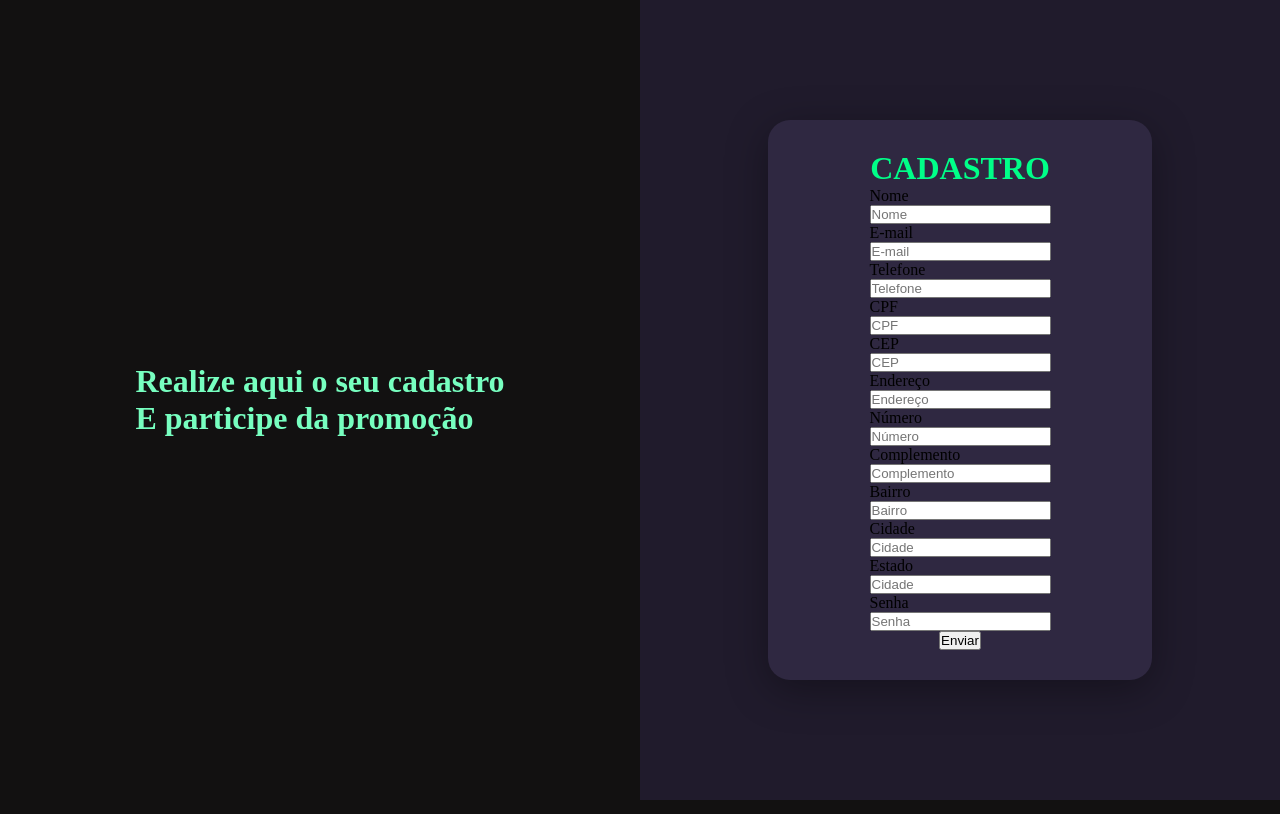
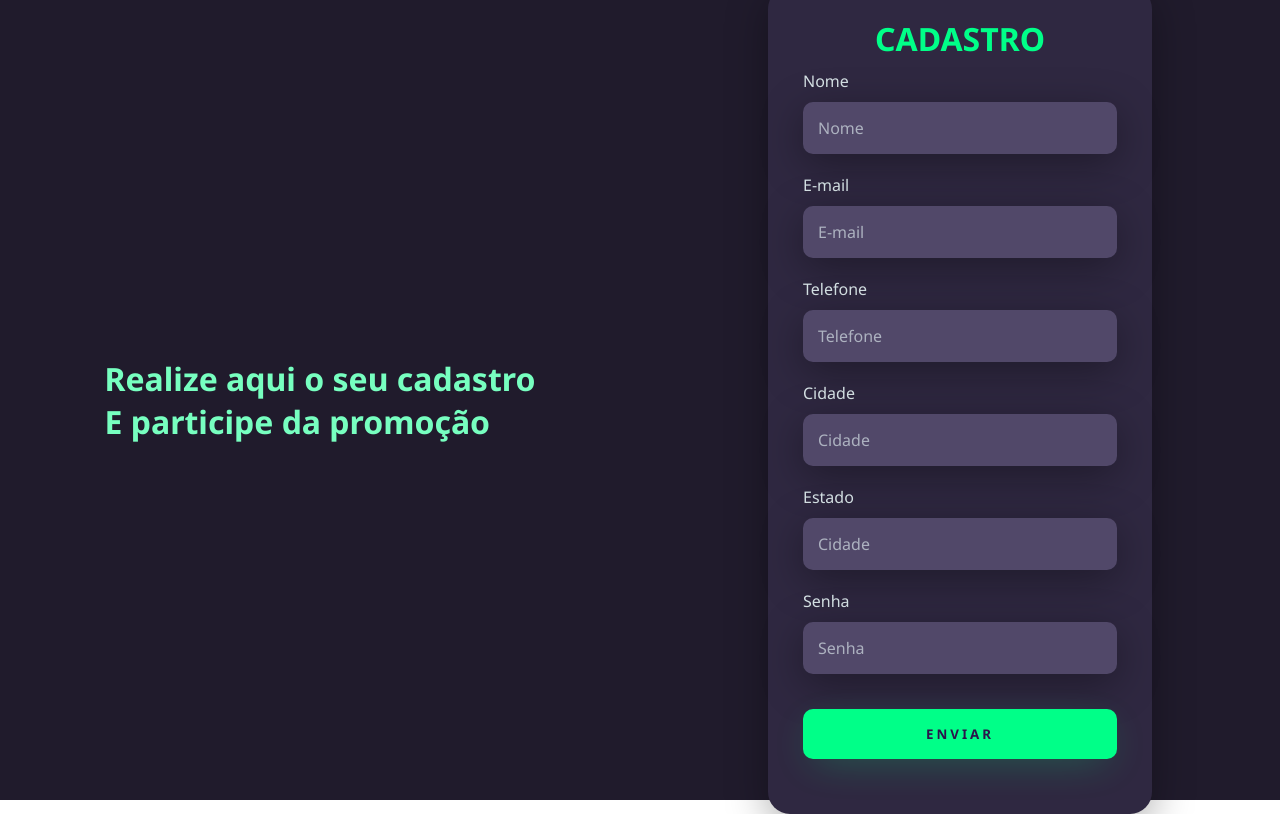
Before and after one commit to brunorodriguesdias/sistema_web, a Django app: page / in a window 1280 px wide. Run offline with Django 4.2, Linux system fonts and the light colour scheme.

Commit message:
Alterando formulário e adicionando personalização com css :art:

```diff
--- a/setup/static/styles/style.css
+++ b/setup/static/styles/style.css
@@ -1,7 +1,10 @@
+@import url('https://fonts.googleapis.com/css2?family=Noto+Sans:wght@400;700&display=swap');
+
 * {
     margin: 0;
     padding: 0;
     box-sizing: border-box;
+    font-family: 'Noto Sans', sans-serif;
 }
 
 .main-form {
@@ -16,7 +19,6 @@
 .left-form {
     width: 50vw;
     height: 100vh;
-    background-color: #121111;
     display: flex;
     flex-direction: column;
     justify-content: center;
@@ -54,8 +56,54 @@
 }
 
 .textfield {
+    width: 100%;
     display: flex;
     flex-direction: column;
     align-items: flex-start;
     justify-content: center;
+    margin: 10px;
 }
+
+.textfield input {
+    width: 100%;
+    border: none;
+    border-radius: 10px;
+    padding: 15px;
+    background-color: #514869;
+    color: #F0FFFFDE;
+    font-size: 12pt;
+    box-shadow: 0px 10px 40px #00000056;
+    outline: none;
+
+}
+
+.textfield label {
+    color: #F0FFFFDE;
+    margin-bottom: 10px;
+}
+
+.textfield input::placeholder {
+    color: #F0FFFF94;
+}
+
+.btn-enviar {
+    width: 100%;
+    padding: 16px 0px;
+    margin: 25px;
+    border: none;
+    border-radius: 10px;
+    outline: none;
+    text-transform: uppercase;
+    font-weight: 800;
+    letter-spacing: 3px;
+    color: #2b134b;
+    background-color: #00FF88;
+    cursor: pointer;
+    box-shadow: 0px 10px 40px -12px #00ff8052;
+
+}
+
+/*
+#A3A3D2 e #6380B3
+#546D99 e #6989BF
+*/
--- a/templates/galeria/index.html
+++ b/templates/galeria/index.html
@@ -1,4 +1,4 @@
-{% load static %}
+<!-- {% load static %} -->
 <!DOCTYPE html>
 <html lang="pt-br">
 <head>
@@ -7,7 +7,7 @@
     <meta name="viewport" content="width=device-width, initial-scale=1.0">
     <meta name="author" content="Davi Kennedy & Bruno Rodrigues">
     <title>Projeto em dupla</title>
-    <link rel="stylesheet" type="text/css" href="{% static '/styles/style.css' %}">
+    <link rel="stylesheet" type="text/css" href="../../setup/static/styles/style.css">
 </head>
 <body>
     <div class="main-form">
@@ -29,7 +29,7 @@
                     <label for="telefone">Telefone</label>
                     <input type="text" name="telefone" placeholder="Telefone">
                 </div>
-                <div class="textfield">
+            <!--<div class="textfield">
                     <label for="cpf">CPF</label>
                     <input type="text" name="cpf" placeholder="CPF">
                 </div>
@@ -52,7 +52,7 @@
                 <div class="textfield">
                     <label for="bairro">Bairro</label>
                     <input type="text" name="bairro" placeholder="Bairro">
-                </div>
+                </div> -->
                 <div class="textfield">
                     <label for="cidade">Cidade</label>
                     <input type="text" name="cidade" placeholder="Cidade">
```
